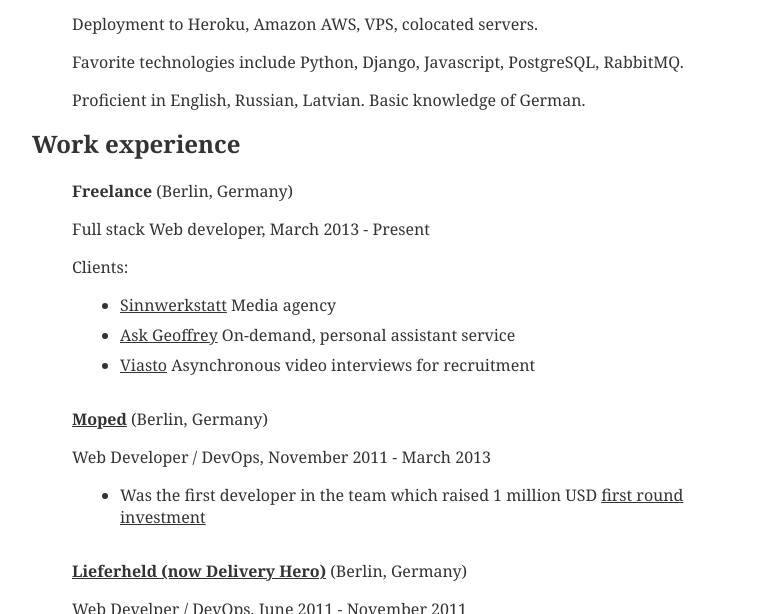
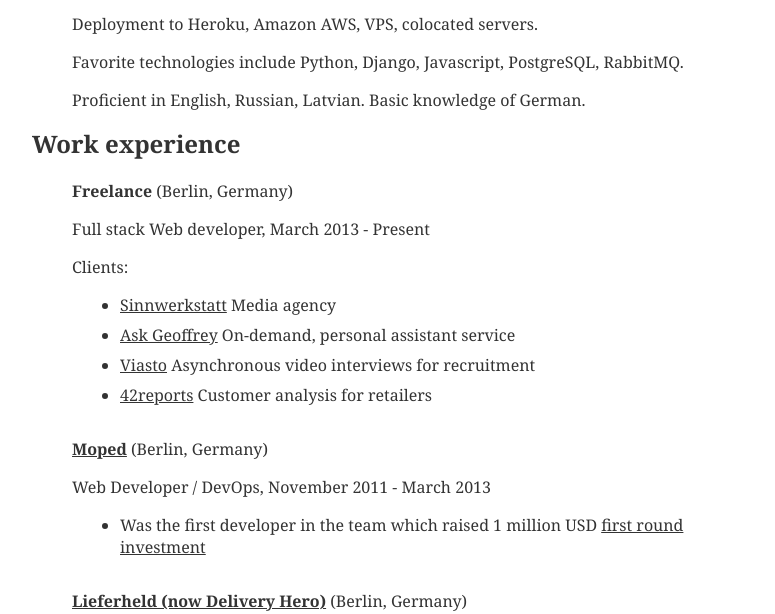
Before and after one commit to grunskis/grunskis.github.com, a plain HTML site: page resume.html in a window 1280 px wide. Shown: the part 486-1100 px from the top of the page, without its empty margins (248-1023 px from the left). Drawn offline with Linux system fonts and the light colour scheme.

Commit message:
add 42reports

```diff
--- a/resume.html
+++ b/resume.html
@@ -43,6 +43,7 @@
 <li><a href="http://www.sinnwerkstatt.com/">Sinnwerkstatt</a> Media agency</li>
 <li><a href="http://www.askgeoffrey.me/">Ask Geoffrey</a> On-demand, personal assistant service</li>
 <li><a href="http://www.viasto.com/">Viasto</a> Asynchronous video interviews for recruitment</li>
+<li><a href="https://42reports.com">42reports</a> Customer analysis for retailers</li>
 </ul></li>
 <li><p><strong><a href="https://beta.moped.com">Moped</a></strong> (Berlin, Germany)</p>
 <p>Web Developer / DevOps, November 2011 - March 2013</p>
```
